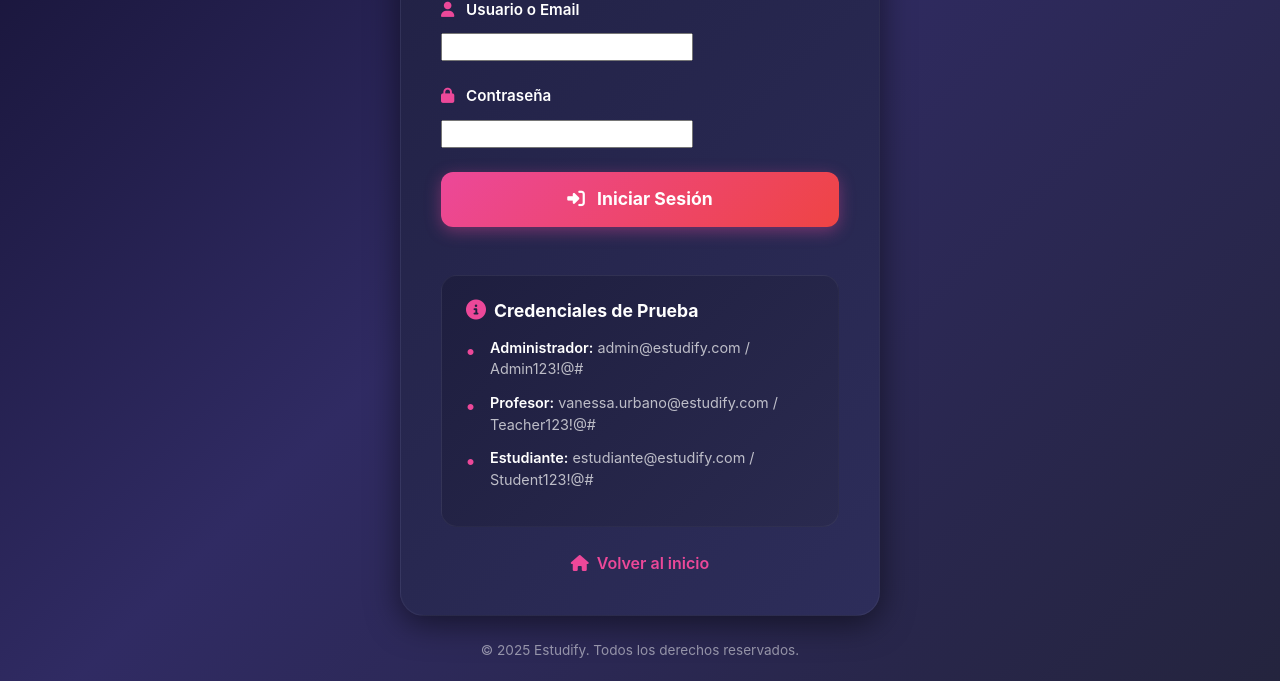
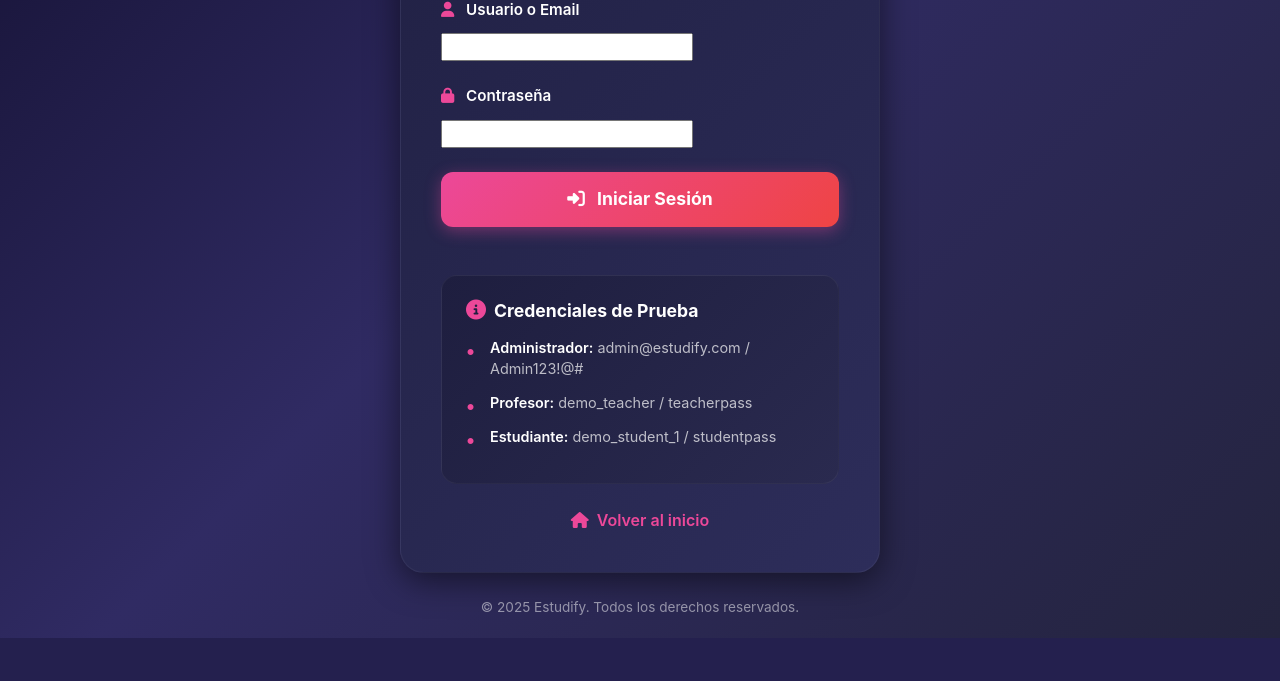
Before and after one commit to Nicolas-12000/Estudify-Django, a Django app: template templates/users/login.html in a window 1280 px wide. Shown: the part 449-1130 px from the top of the page. After the commit the page ends 1087 px from the top, so only its background shows below. Run offline with Django 5.2, Linux system fonts and the light colour scheme; the template is opened without the code that fills it, so the values that code supplies are empty, except form fields; tables that the repository leaves empty hold one stand-in row (values such as "Sample post"); form fields are guessed from the names that the template uses.

Commit message:
feat: Update demo credentials in login page for improved user experience

```diff
--- a/templates/users/login.html
+++ b/templates/users/login.html
@@ -342,8 +342,8 @@
                     </h6>
                     <ul>
                         <li><strong>Administrador:</strong> admin@estudify.com / Admin123!@#</li>
-                        <li><strong>Profesor:</strong> vanessa.urbano@estudify.com / Teacher123!@#</li>
-                        <li><strong>Estudiante:</strong> estudiante@estudify.com / Student123!@#</li>
+                        <li><strong>Profesor:</strong> demo_teacher / teacherpass</li>
+                        <li><strong>Estudiante:</strong> demo_student_1 / studentpass</li>
                     </ul>
                 </div>
 
```
